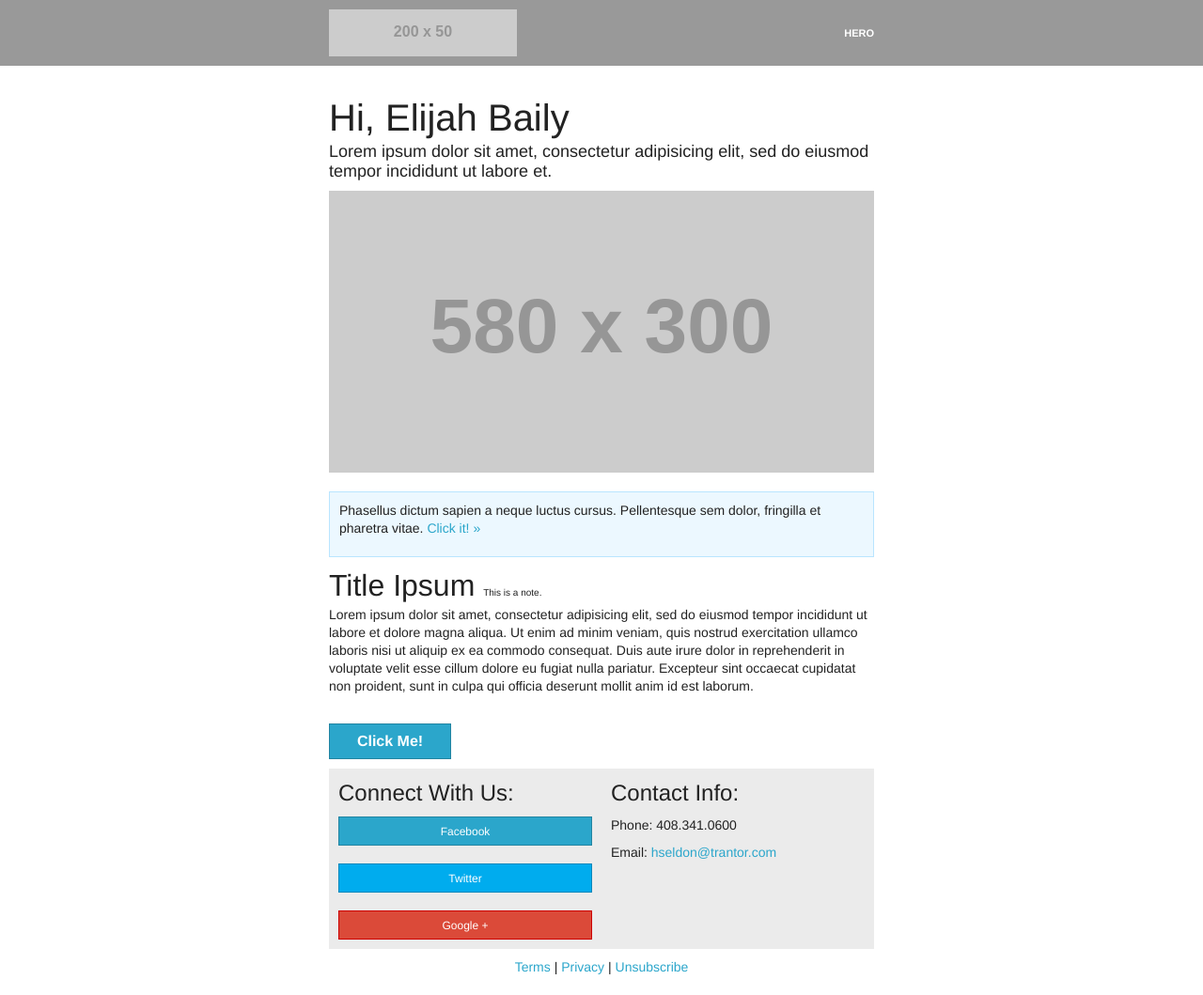
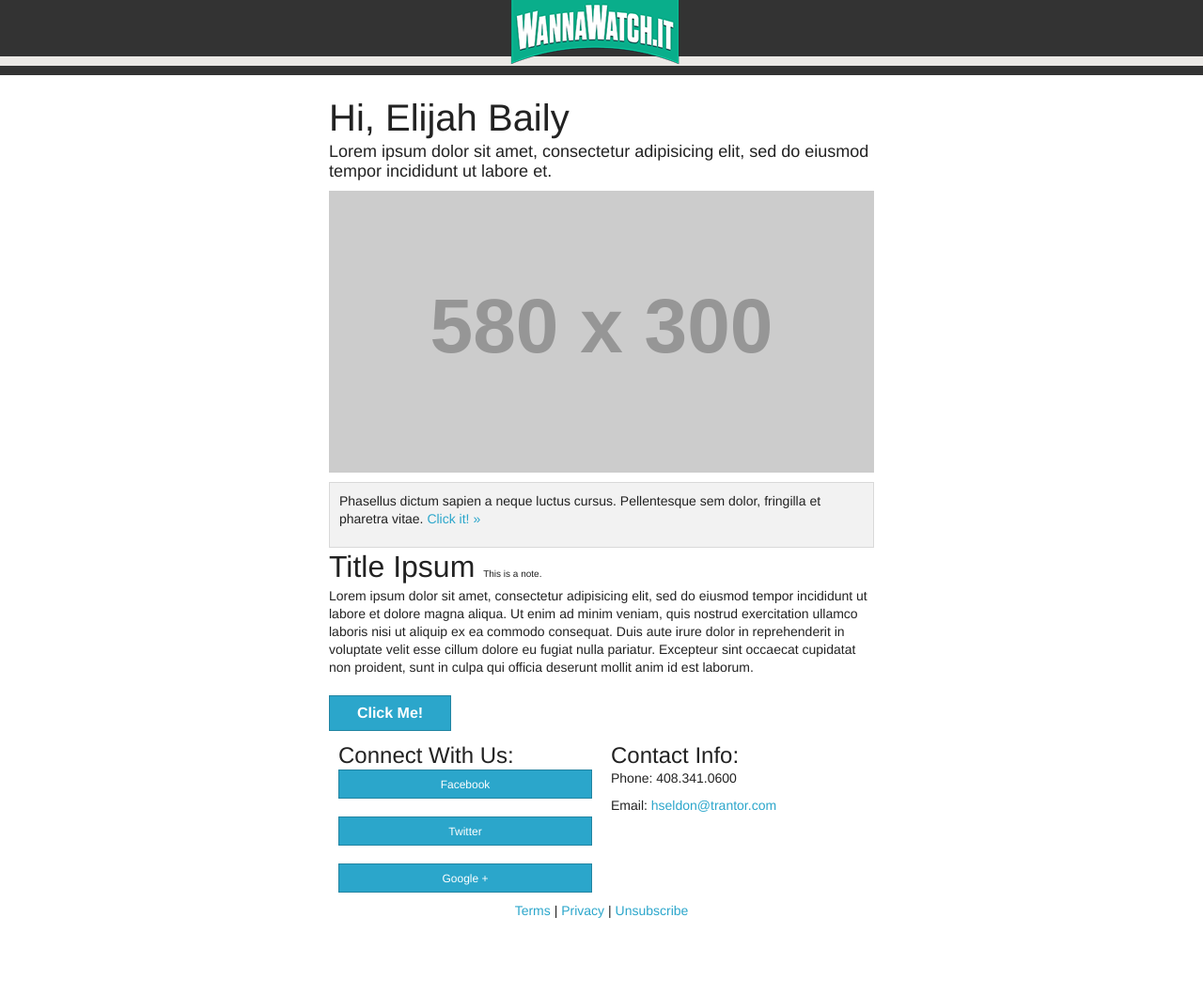
Before and after one commit to steadynow/ink-emails, a plain HTML site: page index.html in a window 1280 px wide. Shown: the whole page at 94% size. After the commit the page ends 999 px from the top, so only its background shows below. Drawn offline with Linux system fonts and the light colour scheme; placeholder pictures from the web are drawn by us.

Commit message:
Added image folder
Removed ink specific styling classes.

Added custom header & styled

```diff
--- a/index.html
+++ b/index.html
@@ -27,11 +27,12 @@
                         <table class="twelve columns">
                           <tr>
 
-                            <td class="six sub-columns">
-                              <img src="http://placehold.it/200x50">
+                            <td class="four sub-columns">
                             </td>
-                            <td class="six sub-columns last" align="right" style="text-align:right; vertical-align:middle;">
-                              <span class="template-label">HERO</span>
+                            <td class="four sub-columns">
+                              <img src="images/wanna-logo-email.png">
+                            </td>
+                            <td class="four sub-columns last">
                             </td>
                             <td class="expander"></td>
 
--- a/styles.css
+++ b/styles.css
@@ -111,7 +111,7 @@ table.container table.row {
 }
 
 td.wrapper {
-  padding: 10px 20px 0px 0px;
+  padding: 0px 20px 0px 0px;
   position: relative;
 }
 
@@ -687,79 +687,9 @@ body.outlook p {
   }
 }
 
-  </style>
-  <style>
+/* CUSTOMIZED */
 
-    table.facebook td {
-      background: #3b5998;
-      border-color: #2d4473;
-    }
-
-    table.facebook:hover td {
-      background: #2d4473 !important;
-    }
-
-    table.twitter td {
-      background: #00acee;
-      border-color: #0087bb;
-    }
-
-    table.twitter:hover td {
-      background: #0087bb !important;
-    }
-
-    table.google-plus td {
-      background-color: #DB4A39;
-      border-color: #CC0000;
-    }
-
-    table.google-plus:hover td {
-      background: #CC0000 !important;
-    }
-
-    .template-label {
-      color: #ffffff;
-      font-weight: bold;
-      font-size: 11px;
-    }
-
-    .callout .panel {
-      background: #ECF8FF;
-      border-color: #b9e5ff;
-    }
-
-    .header {
-      background: #999999;
-    }
-
-    .footer .wrapper {
-      background: #ebebeb;
-    }
-
-    .footer h5 {
-      padding-bottom: 10px;
-    }
-
-    table.columns .text-pad {
-      padding-left: 10px;
-      padding-right: 10px;
-    }
-
-    table.columns .left-text-pad {
-      padding-left: 10px;
-    }
-
-    table.columns .right-text-pad {
-      padding-right: 10px;
-    }
-
-    @media only screen and (max-width: 600px) {
-
-      table[class="body"] .right-text-pad {
-        padding-left: 10px !important;
-      }
-
-      table[class="body"] .left-text-pad {
-        padding-right: 10px !important;
-      }
-    }
+.header {
+  background: url('images/header-bg.gif');
+  background-color: #333;
+}
```
Also changed, not shown: images/facebook.png (added), images/header-bg.gif (added), images/pinterest.png (added), images/twitter.png (added), images/wanna-logo-email.png (added).
